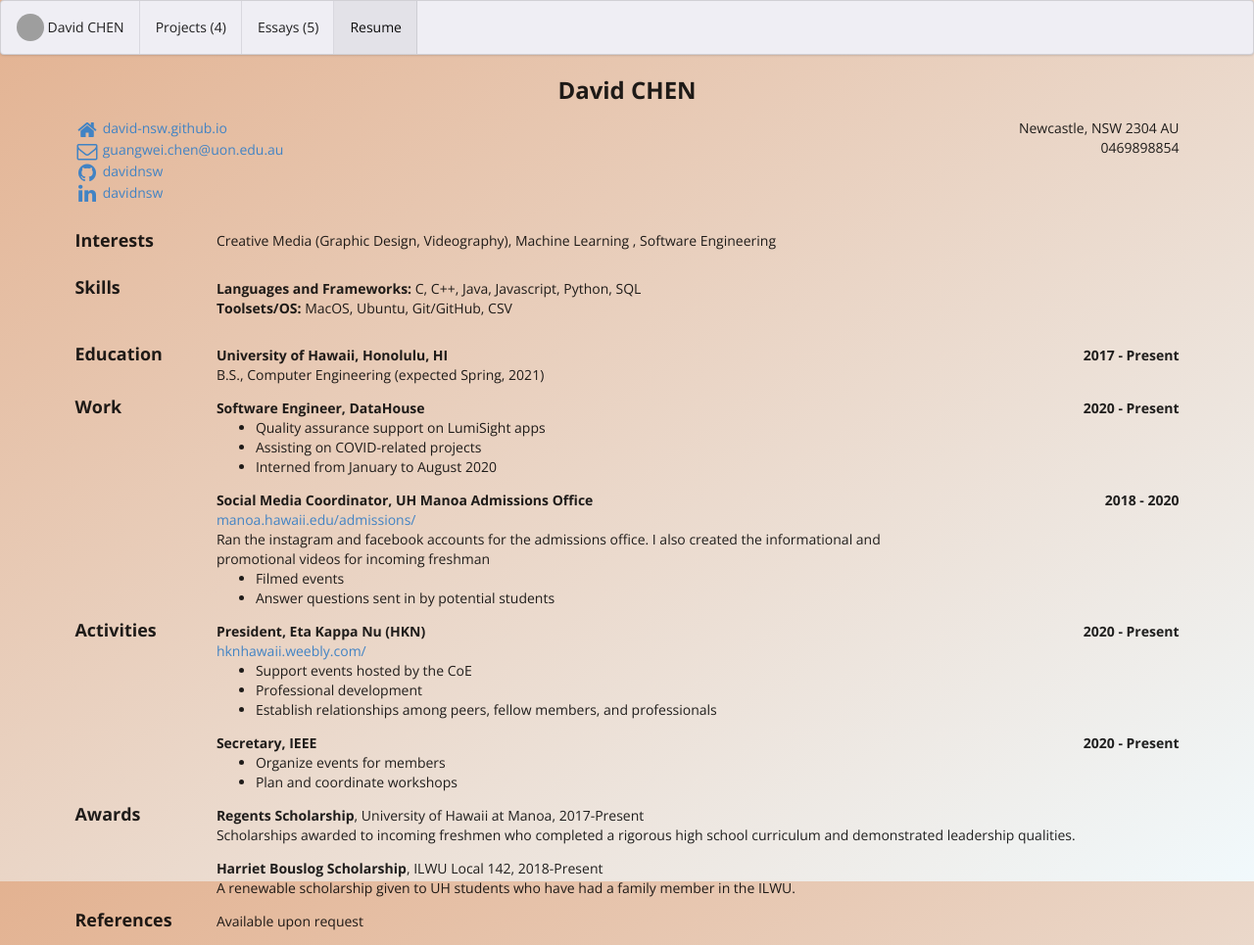
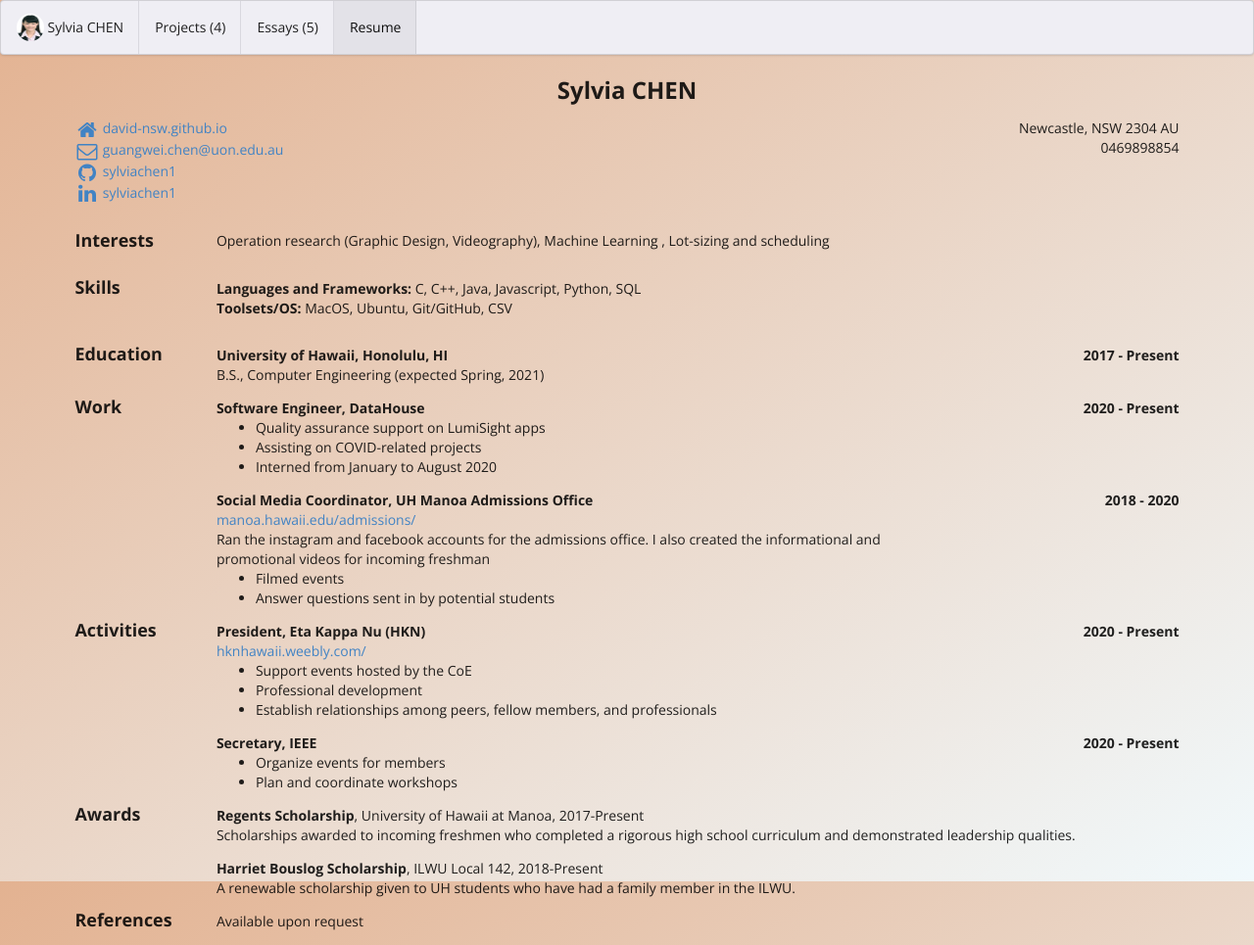
Before and after one commit to SylviaChen1/SylviaChen1.github.io, a Jekyll site: the page built from bio/index.html, in a window 1280 px wide. Shown: the whole page at 98% size. Built offline with Jekyll 4.4.1, drawn with Linux system fonts in a browser that asks for light colours; grey boxes are pictures that could not be loaded.

Commit message:
minor change

```diff
--- a/_config.yml
+++ b/_config.yml
@@ -2,9 +2,9 @@
 
 # REQUIRED CHANGES
 # Edit next line, providing your own name.
-title: David CHEN | Professional Portfolio
+title: Sylvia CHEN | Professional Portfolio
 # Edit next line, replacing 'techfolios' with your github username
-url: "https://david-nsw.github.io"
+url: "https://sylivachen1.github.io"
 # Edit next line so that baseurl is "" if your repo is <username>.github.io
 baseurl: ""
 
--- a/_data/bio.json
+++ b/_data/bio.json
@@ -1,12 +1,12 @@
 {
   "basics": {
-    "name": "David CHEN",
+    "name": "Sylvia CHEN",
     "label": "Student",
-    "picture": "https://sydempsey.github.io/images/dc_photo.png",
+    "picture": "https://sylviachen1.github.io/images/sc_photo.jpeg",
     "email": "guangwei.chen@uon.edu.au",
     "phone": "0469898854",
     "website": "https://david-nsw.github.io",
-    "summary": "I am studying for a PhD in Building at the University of Newcastle. I expect to graduate in Spring, 2021, and plan to find work as a software engineer.",
+    "summary": "I am studying for a PhD in computer Science at the University of Newcastle. I expect to graduate in Winter, 2022, and plan to find work as a Data Scientist.",
     "location": {
       "address": "",
       "postalCode": "2304",
@@ -17,19 +17,19 @@
     "profiles": [
       {
         "network": "github",
-        "username": "davidnsw",
-        "url": "http://github.com/davidnsw"
+        "username": "sylviachen1",
+        "url": "http://github.com/sylviachen1"
       },
       {
         "network": "linkedin",
-        "username": "davidnsw",
-        "url": "https://www.linkedin.com/in/davidnsw/"
+        "username": "sylviachen1",
+        "url": "https://www.linkedin.com/in/sylviachen1/"
       }
     ]
   },
   "interests": [
     {
-      "name": "Creative Media",
+      "name": "Operation research",
       "keywords": [
         "Graphic Design",
         "Videography"
@@ -41,7 +41,7 @@
       ]
     },
     {
-      "name": "Software Engineering",
+      "name": "Lot-sizing and scheduling",
       "keywords": [
       ]
     }
```
Also changed, not shown: projects/STest1publish.md (renamed from projects/cimpAQ.md, +2 -2 lines), images/sc_photo.jpeg (added).
